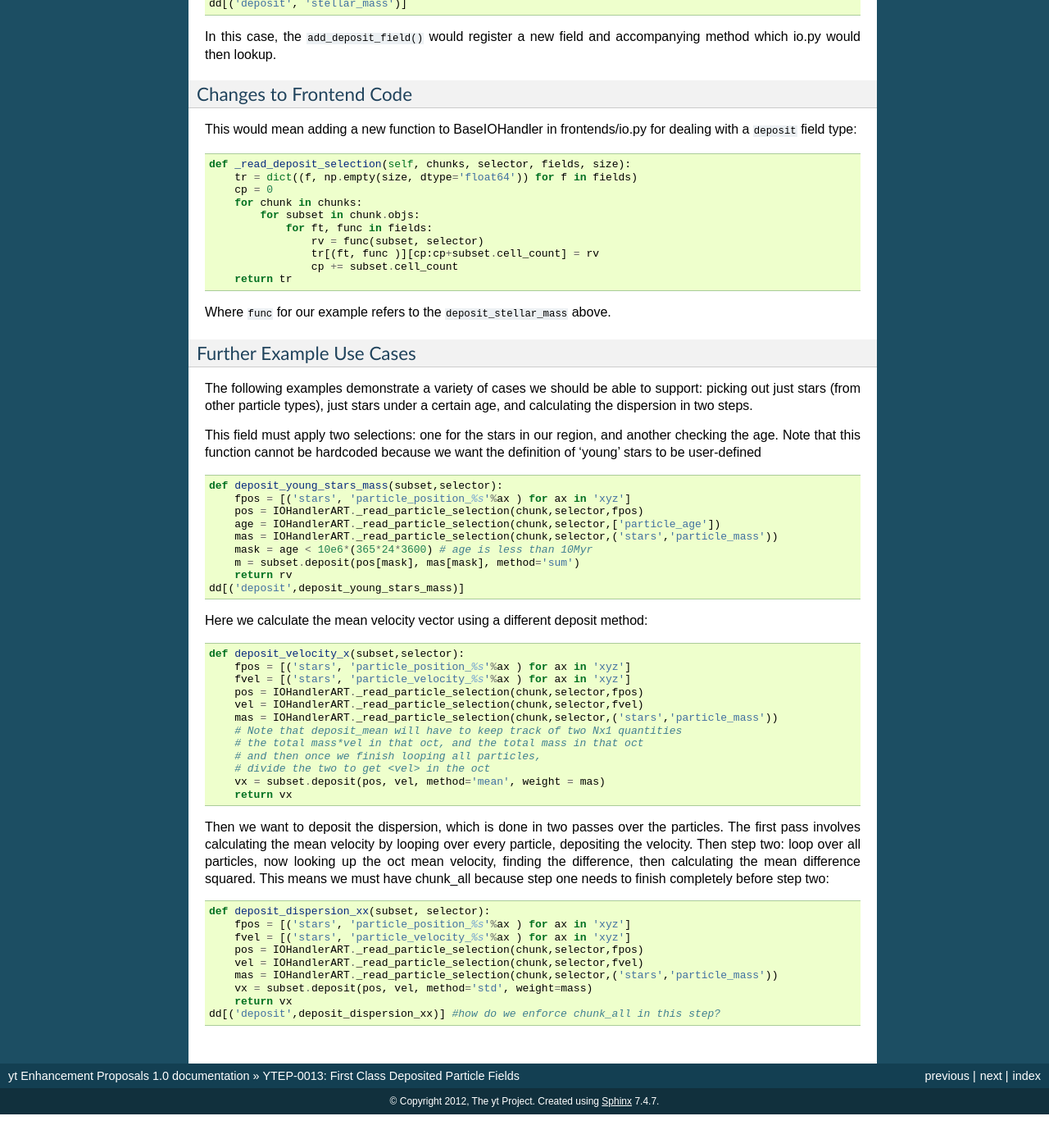
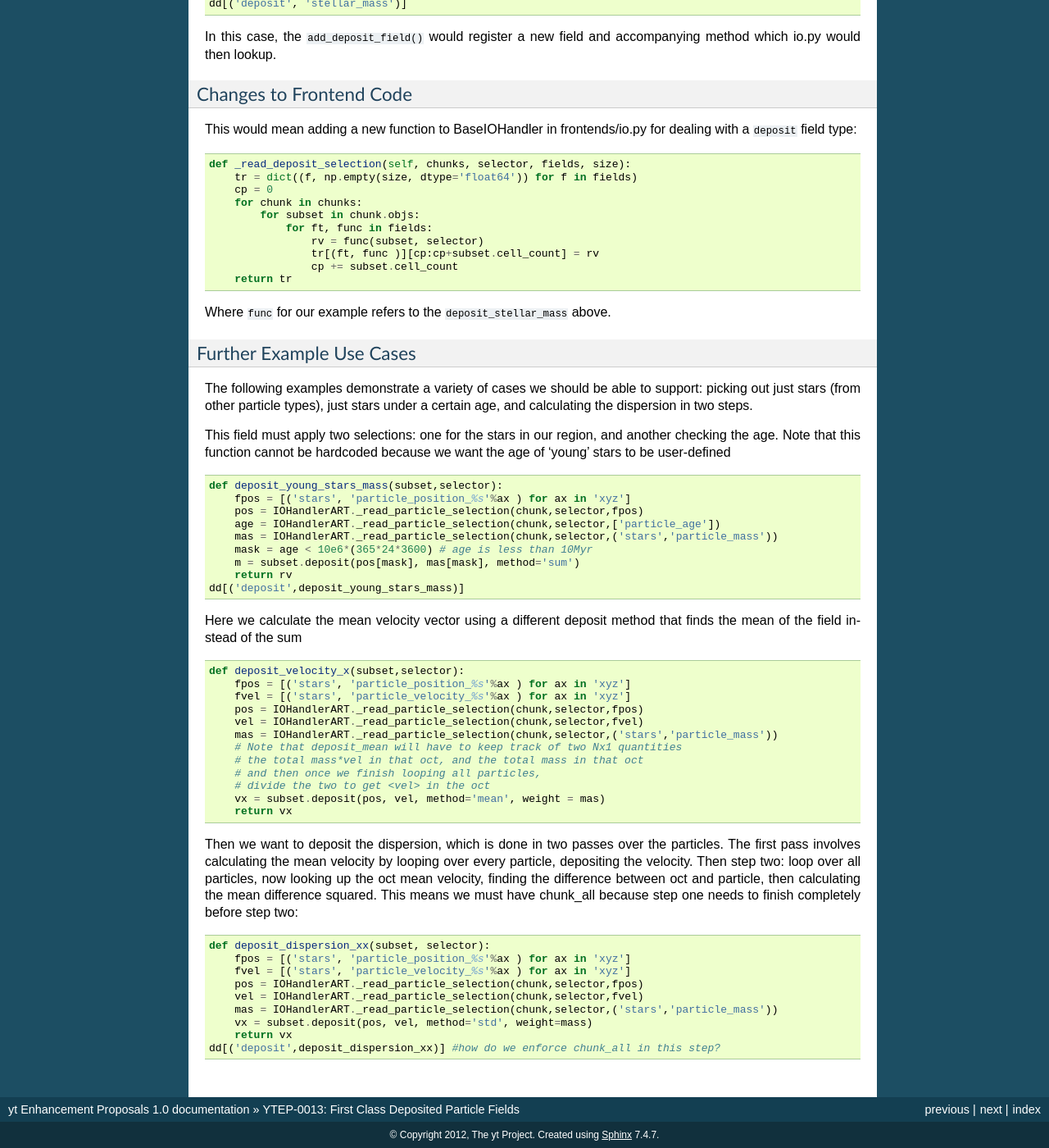
Before and after one commit to yt-project/ytep, a Sphinx documentation site: the page built from source/YTEPs/YTEP-0013.rst, in a window 1280 px wide and 1400 px high, scrolled down 1327 px. Shown: the whole window at 82% size. Built offline with Sphinx 7.4.7, drawn with Linux system fonts in a browser that asks for light colours; formulas are drawn with MathJax 3; before the commit the page ends 2686 px from its top, so only the background shows below that.

```diff
--- a/source/YTEPs/YTEP-0013.rst
+++ b/source/YTEPs/YTEP-0013.rst
@@ -109,7 +109,7 @@ the dispersion in two steps.
 
 This field must apply two selections: one for the stars in our region,
 and another checking the age. Note that this function
-cannot be hardcoded because we want the definition of 'young' stars to be
+cannot be hardcoded because we want the age of 'young' stars to be
 user-defined ::
 
     def deposit_young_stars_mass(subset,selector):
@@ -122,7 +122,8 @@ user-defined ::
         return rv
     dd[('deposit',deposit_young_stars_mass)]
 
-Here we calculate the mean velocity vector using a different deposit method::
+Here we calculate the mean velocity vector using a different deposit method that
+finds the mean of the field instead of the sum ::
 
     def deposit_velocity_x(subset,selector):
         fpos = [('stars', 'particle_position_%s'%ax ) for ax in 'xyz']
@@ -141,9 +142,9 @@ Then we want to deposit the dispersion, which is done in two passes
 over the particles. The first pass involves calculating
 the mean velocity by looping over every particle, depositing the velocity.
 Then step two: loop over all particles, now looking up the oct mean velocity,
-finding the difference, then calculating the mean difference squared.
-This means we must have chunk_all because step one needs to finish
-completely before step two::
+finding the difference between oct and particle, then calculating the mean
+difference squared. This means we must have chunk_all because step one needs
+to finish completely before step two::
 
     def deposit_dispersion_xx(subset, selector):
         fpos = [('stars', 'particle_position_%s'%ax ) for ax in 'xyz']
```
